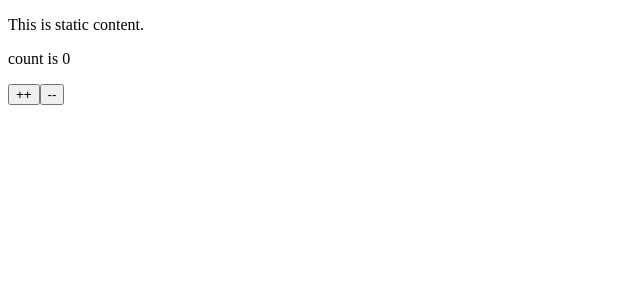
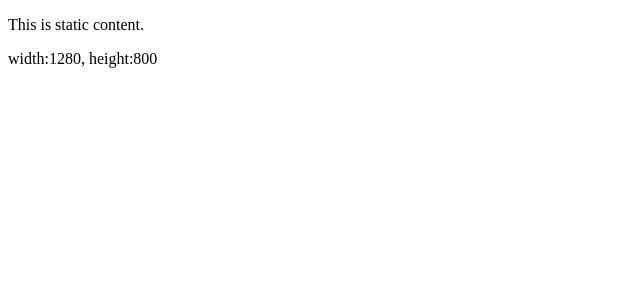
Before and after one commit to numb86/boilerplate-react, a React app: page / in a window 1280 px wide. Shown: the top 300 px of the page, without its empty margins (0-640 px from the left). Built offline with nearby package versions, Linux system fonts and the light colour scheme.

Commit message:
Custom Hooks

```diff
--- a/src/hooks.js
+++ b/src/hooks.js
@@ -1,30 +1,27 @@
-import React, {useReducer} from 'react';
+import React, {useState, useEffect} from 'react';
 import ReactDOM from 'react-dom';
 
-const reducer = (state, action) => {
-  switch (action.type) {
-    case 'INCREMENT':
-      return state + 1;
-    case 'DECREMENT':
-      return state - 1;
-    default:
-      return state;
-  }
+const useWindowSize = () => {
+  const [width, setWidth] = useState(window.innerWidth);
+  const [height, setHeight] = useState(window.innerHeight);
+  useEffect(() => {
+    const handler = () => {
+      setWidth(window.innerWidth);
+      setHeight(window.innerHeight);
+    };
+    window.addEventListener('resize', handler);
+    return () => window.addEventListener(handler);
+  }, []);
+  return [width, height];
 };
 
-const Counter = () => {
-  const [state, dispatch] = useReducer(reducer, 0);
+const WindowSize = () => {
+  const [width, height] = useWindowSize();
   return (
-    <div>
-      <p>count is {state}</p>
-      <button type="button" onClick={() => dispatch({type: 'INCREMENT'})}>
-        ++
-      </button>
-      <button type="button" onClick={() => dispatch({type: 'DECREMENT'})}>
-        --
-      </button>
-    </div>
+    <p>
+      width:{width}, height:{height}
+    </p>
   );
 };
 
-ReactDOM.render(<Counter />, document.querySelector('#app'));
+ReactDOM.render(<WindowSize />, document.querySelector('#app'));
```
